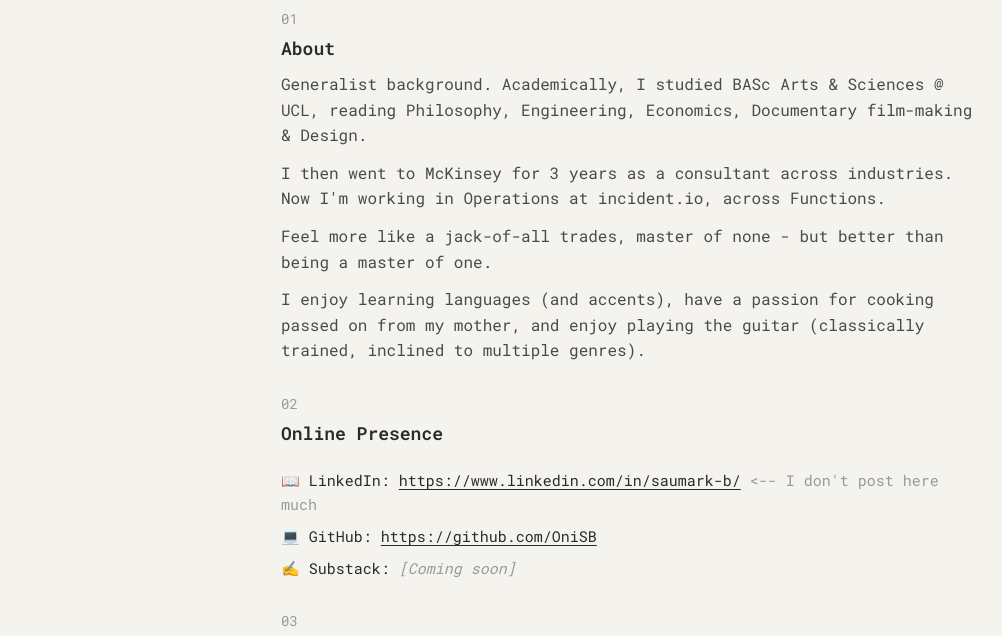
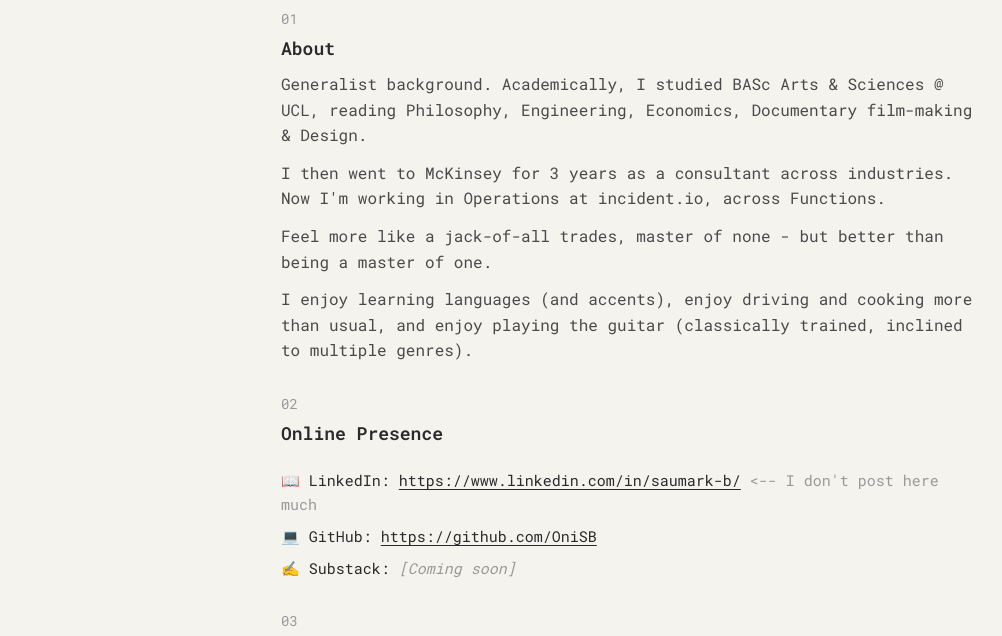
Before and after one commit to OniSB/personal-site, a plain HTML site: page index.html in a window 1280 px wide. Shown: the part 464-1100 px from the top of the page, without its empty margins (9-1011 px from the left). Drawn offline with Linux system fonts and the light colour scheme.

Commit message:
Minor change to hobbies

```diff
--- a/index.html
+++ b/index.html
@@ -293,7 +293,7 @@
                 Feel more like a jack-of-all trades, master of none - but better than being a master of one.
             </p>
             <p class="bio-text">
-                I enjoy learning languages (and accents), have a passion for cooking passed on from my mother, and enjoy playing the guitar (classically trained, inclined to multiple genres).
+                I enjoy learning languages (and accents), enjoy driving and cooking more than usual, and enjoy playing the guitar (classically trained, inclined to multiple genres).
             </p>
         </div>
 
```
